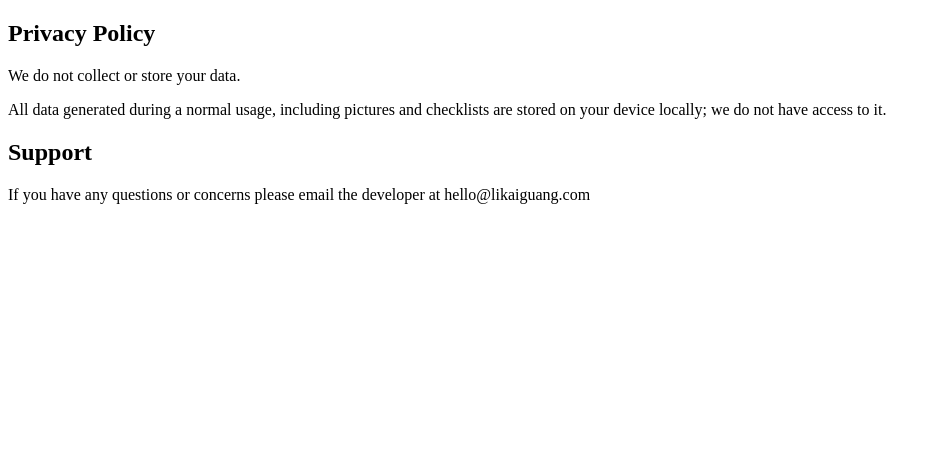
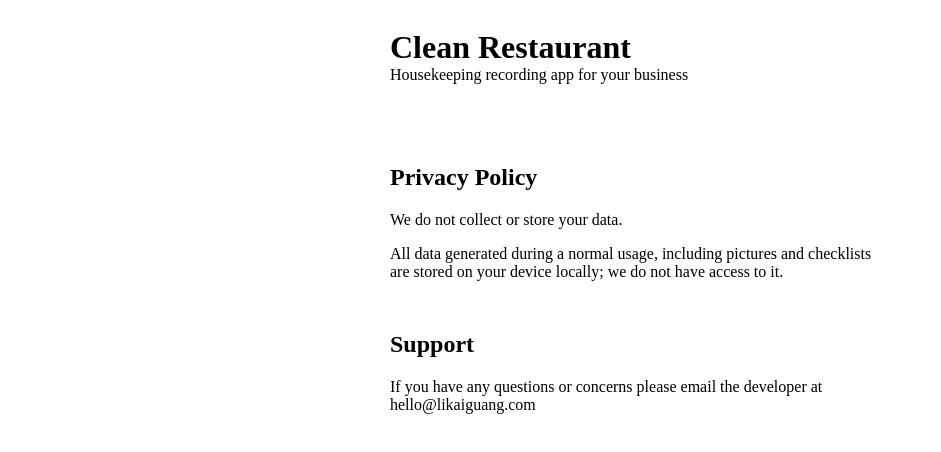
Before and after one commit to Kaiguang/clean-restaurant-web, a plain HTML site: page index.html in a window 1280 px wide. Shown: the whole page, without its empty margins (0-941 px from the left). Drawn offline with Linux system fonts and the light colour scheme.

Commit message:
Update the main page

```diff
--- a/index.html
+++ b/index.html
@@ -6,18 +6,38 @@
     <title>
       Clean Restaurant | Housekeeping recording app for your business
     </title>
+    <style>
+      body {
+        display: flex;
+        flex-direction: column;
+        align-items: center;
+      }
+      div {
+        max-width: 500px;
+      }
+      h2 {
+        margin-top: 50px;
+      }
+    </style>
   </head>
   <body>
+    <div>
+      <h1 style="margin-bottom: 0">Clean Restaurant</h1>
+      <p style="margin-top: 0; margin-bottom: 80px">
+        Housekeeping recording app for your business
+      </p>
       <h2>Privacy Policy</h2>
       <p>We do not collect or store your data.</p>
       <p>
         All data generated during a normal usage, including pictures and
-      checklists are stored on your device locally; we do not have access to it.
+        checklists are stored on your device locally; we do not have access to
+        it.
       </p>
       <h2>Support</h2>
       <p>
         If you have any questions or concerns please email the developer at
         hello@likaiguang.com
       </p>
+    </div>
   </body>
 </html>
```
Lines whose indentation alone changed are shown as unchanged.
